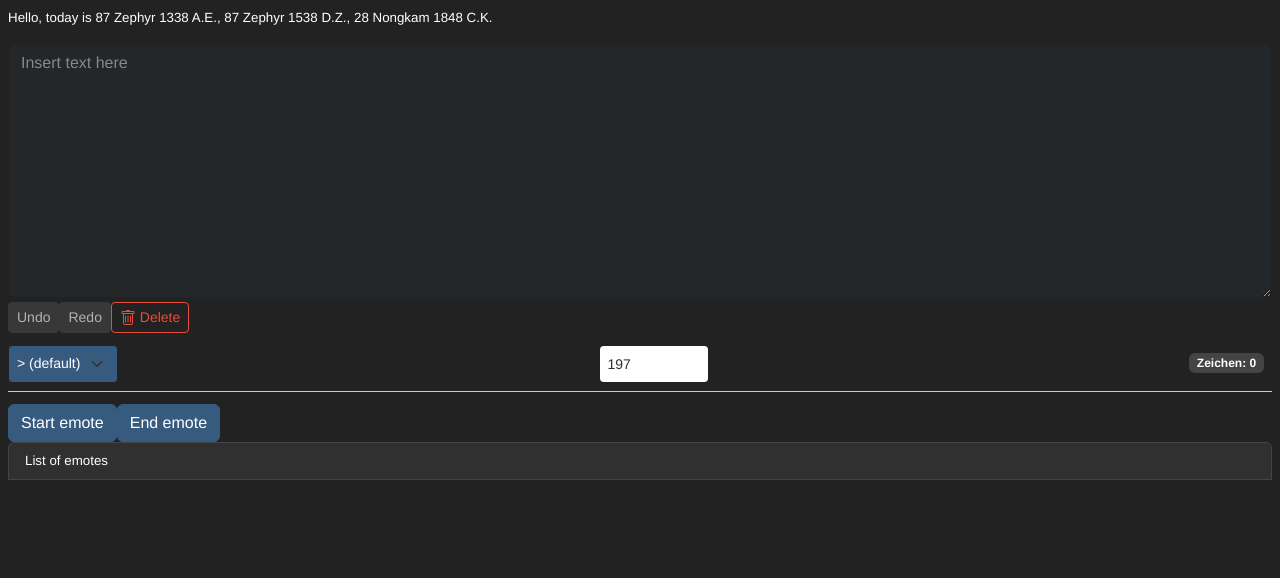
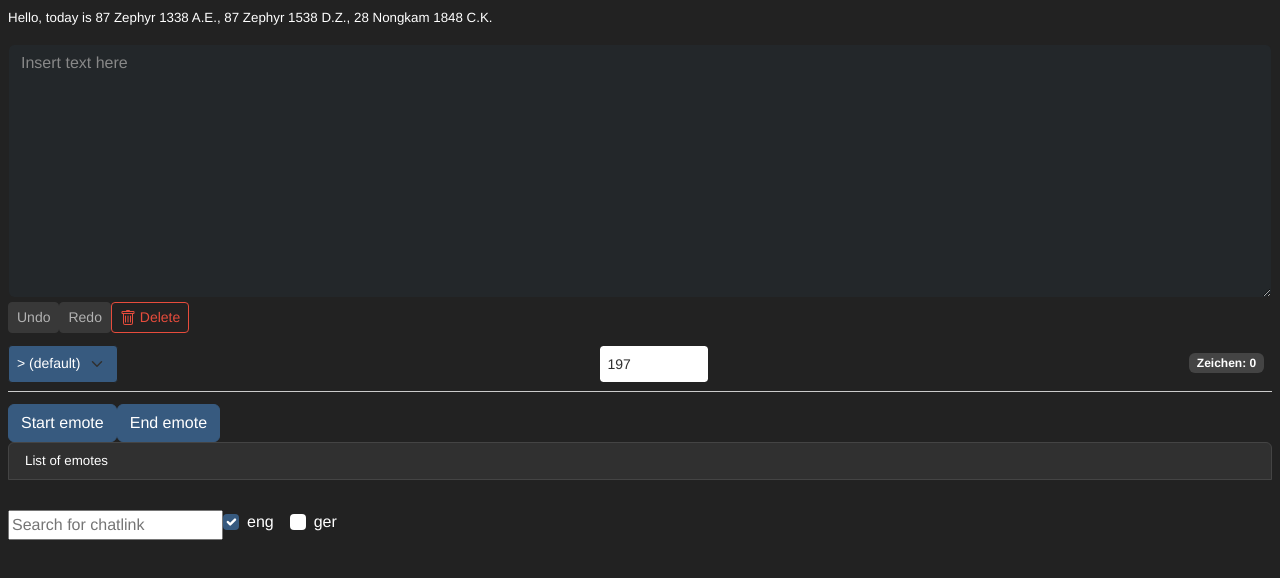
Before and after one commit to Ydalirsson/gw2-Chatbreaker, a Vue app: page / in a window 1280 px wide. Shown: the top 578 px of the page. Built offline with nearby package versions, Linux system fonts and the light colour scheme.

Commit message:
refactor SearchBar.vue

```diff
--- a/src/components/Main.vue
+++ b/src/components/Main.vue
@@ -4,6 +4,9 @@
     <TextEditor v-model="chatContent" ref="textEditorRef" @keyup="update" />
     <Toolbar v-model:selected="selected" v-model:maxWordLength="charLimitInput" :totalCharacter="chatContent.length" />
     <EmoteControls :insertTextAtCursor="insertTextAtCursor" />
+    <SearchBar :insertTextAtCursor="insertTextAtCursor" />
+    <p></p>
+    <br />
     <!-- <ResultsTable :messages="singleMessage" /> -->
   </div>
 </template>
@@ -14,7 +17,8 @@ import Greeting from "./Greeting.vue";
 import TextEditor from "./TextEditor.vue";
 import Toolbar from "./Toolbar.vue";
 import EmoteControls from "./EmoteControls.vue";
-/*import SearchBar from "./SearchBar.vue"
+import SearchBar from "./SearchBar.vue"
+/*
 import ResultsTable from "./ResultsTable.vue";
 */
 export default defineComponent({
@@ -24,8 +28,8 @@ export default defineComponent({
     TextEditor,
     Toolbar,
     EmoteControls,
-    // SearchBar,
-    // ResultsTable
+    SearchBar,
+   // ResultsTable
   },
   data() {
     return {
--- a/src/components/SearchBar.vue
+++ b/src/components/SearchBar.vue
@@ -0,0 +1,232 @@
+<template>
+    <div class="ac-container">
+        <input class="form-group" type="search" placeholder="Search for chatlink" title="Input is case sensitive!"
+            v-model="searchInput" @blur="blur" @input="inputChanged" @focus="focus" @keyup.esc="escape"
+            @keyup.enter="enter" @keydown.tab="enter" @keydown.up="up" @keydown.down="down" />
+
+        <div class="form-check form-check-inline">
+            <input class="form-check-input" type="checkbox" id="cbxLangEng" v-model="cbxLangEng" true-value="true"
+                false-value="false" checked @change="updateLanguage" />
+            <label class="form-check-label" for="cbxLangEng">eng</label>
+        </div>
+        <div class="form-check form-check-inline">
+            <input class="form-check-input" type="checkbox" id="cbxLangGer" v-model="cbxLangGer" true-value="true"
+                false-value="false" @change="updateLanguage" />
+            <label class="form-check-label" for="cbxLangGer">ger</label>
+        </div>
+
+        <div class="ac-filtered-items" v-if="showItems">
+            <div class="ac-filtered-item" :class="{ 'ac-filtered-item__hovered': index === cursor }"
+                v-for="(item, index) in searchResult" :key="index" @click="selectItem(item)"
+                @mouseover="cursor = index">
+                <div>
+                    {{ item.name }},
+                    <span style="font-size: 8pt">{{ item.chat_link }}</span>
+                </div>
+            </div>
+        </div>
+    </div>
+
+</template>
+
+<script lang="ts">
+import { defineComponent } from "vue";
+
+export interface Item {
+    [key: string]: {
+        name: string;
+        id: number;
+        chat_link: string;
+    };
+}
+
+const _itemsEN = require("../chatcodes/eng/items.json");
+const _poisEN = require("../chatcodes/eng/pois.json");
+const _skillsEN = require("../chatcodes/eng/skills.json");
+
+const _itemsDE = require("../chatcodes/deu/items.json");
+const _poisDE = require("../chatcodes/deu/pois.json");
+const _skillsDE = require("../chatcodes/deu/skills.json");
+
+export default defineComponent({
+    name: "Toolbar",
+    props: {
+        insertTextAtCursor: {
+            type: Function,
+            required: true,
+        }
+    },
+    data() {
+        return {
+            searchResult: [] as Array<Item>,
+            searchInput: "" as string,
+            showItems: false as boolean,
+            cursor: -1 as number,
+            cbxLangEng: "true" as string,
+            cbxLangGer: "false" as string,
+        };
+    },
+    watch: {
+        searchInput(newInput): void {
+            this.searchForLink(newInput);
+        },
+        updateLanguage(): void {
+            this.searchResult = [];
+        }
+    },
+    methods: {
+        handleInsert(text: string): void {
+            this.insertTextAtCursor(text);
+        },
+        searchForLink(searchInput: string): void {
+            this.searchResult = [];
+            if (searchInput.length < 3) return;
+
+            // searching for english results
+            if (this.cbxLangEng == "true") {
+                const items = _itemsEN as Item[];
+                const pois = _poisEN as Item[];
+                const skills = _skillsEN as Item[];
+
+                let i = 0;
+                for (i = 0; i < items.length; i++) {
+                    if (items[i].name != null) {
+                        if (items[i].name.toString().includes(searchInput)) {
+                            this.searchResult.push(items[i]);
+                        }
+                    }
+                }
+
+                for (i = 0; i < pois.length; i++) {
+                    if (pois[i].name != null) {
+                        if (pois[i].name.toString().includes(searchInput)) {
+                            this.searchResult.push(pois[i]);
+                        }
+                    }
+                }
+
+                for (i = 0; i < skills.length; i++) {
+                    if (skills[i].name != null) {
+                        if (skills[i].name.toString().includes(searchInput)) {
+                            this.searchResult.push(skills[i]);
+                        }
+                    }
+                }
+            }
+
+            // searching for german results
+            if (this.cbxLangGer == "true") {
+                const items = _itemsDE as Item[];
+                const pois = _poisDE as Item[];
+                const skills = _skillsDE as Item[];
+
+                let i = 0;
+                for (i = 0; i < items.length; i++) {
+                    if (items[i].name != null) {
+                        if (items[i].name.toString().includes(searchInput)) {
+                            this.searchResult.push(items[i]);
+                        }
+                    }
+                }
+
+                for (i = 0; i < pois.length; i++) {
+                    if (pois[i].name != null) {
+                        if (pois[i].name.toString().includes(searchInput)) {
+                            this.searchResult.push(pois[i]);
+                        }
+                    }
+                }
+
+                for (i = 0; i < skills.length; i++) {
+                    if (skills[i].name != null) {
+                        if (skills[i].name.toString().includes(searchInput)) {
+                            this.searchResult.push(skills[i]);
+                        }
+                    }
+                }
+            }
+        },
+        selectItem(item: Item): void {
+            if (item) {
+                this.searchInput = item.name.toString();
+                this.$emit("inputChanged", this.searchInput);
+                this.showItems = false;
+                this.insertTextAtCursor(" " + item.chat_link.toString());
+            }
+        },
+        blur(): void {
+            setTimeout(() => (this.showItems = false), 200);
+        },
+        focus(): void {
+            this.showItems = true;
+        },
+        inputChanged(): void {
+            this.showItems = true;
+            this.$emit("inputChanged", this.searchInput);
+        },
+        enter(): void {
+            if (this.showItems && this.searchResult[this.cursor]) {
+                this.selectItem(this.searchResult[this.cursor]);
+                this.$emit("inputChanged", this.searchInput);
+                this.showItems = false;
+            }
+        },
+        up(): void {
+            if (this.cursor > 0) {
+                this.cursor--;
+                this.$el.getElementsByClassName("ac-filtered-item")[this.cursor];
+                const element = this.$el.getElementsByClassName("ac-filtered-item")[this.cursor];
+                element.scrollIntoView({ behavior: "smooth", block: "center", inline: "center" });
+            }
+        },
+        down(): void {
+            this.showItems = true;
+            if (this.cursor < this.searchResult.length - 1) {
+                this.cursor++;
+                const element = this.$el.getElementsByClassName("ac-filtered-item")[this.cursor];
+                element.scrollIntoView({ behavior: "smooth", block: "center", inline: "center" });
+            }
+        },
+        escape(): void {
+            this.showItems = !this.showItems;
+        }
+    }
+});
+</script>
+
+<style scoped>
+.ac-container {
+  position: relative;
+  display: grid;
+  grid-template-columns: auto auto auto;
+  justify-content: start;
+}
+
+.ac-filtered-items {
+  position: relative;
+  top: 0;
+  left: 0;
+  right: 0;
+  width: auto;
+  grid-row: 2;
+  padding: 2px;
+  text-align: left;
+  border: 2px solid #ececec;
+  border-top: none;
+  border-radius: 2px;
+  max-height: 400px;
+  overflow-y: auto;
+  z-index: 9999;
+  font-size: 10pt;
+}
+
+.ac-container .ac-filtered-items .ac-filtered-item {
+  cursor: pointer;
+}
+
+.ac-container .ac-filtered-items .ac-filtered-item:hover,
+.ac-container .ac-filtered-items .ac-filtered-item__hovered {
+  background-color: #eee;
+  color: #101010;
+}
+</style>
```
